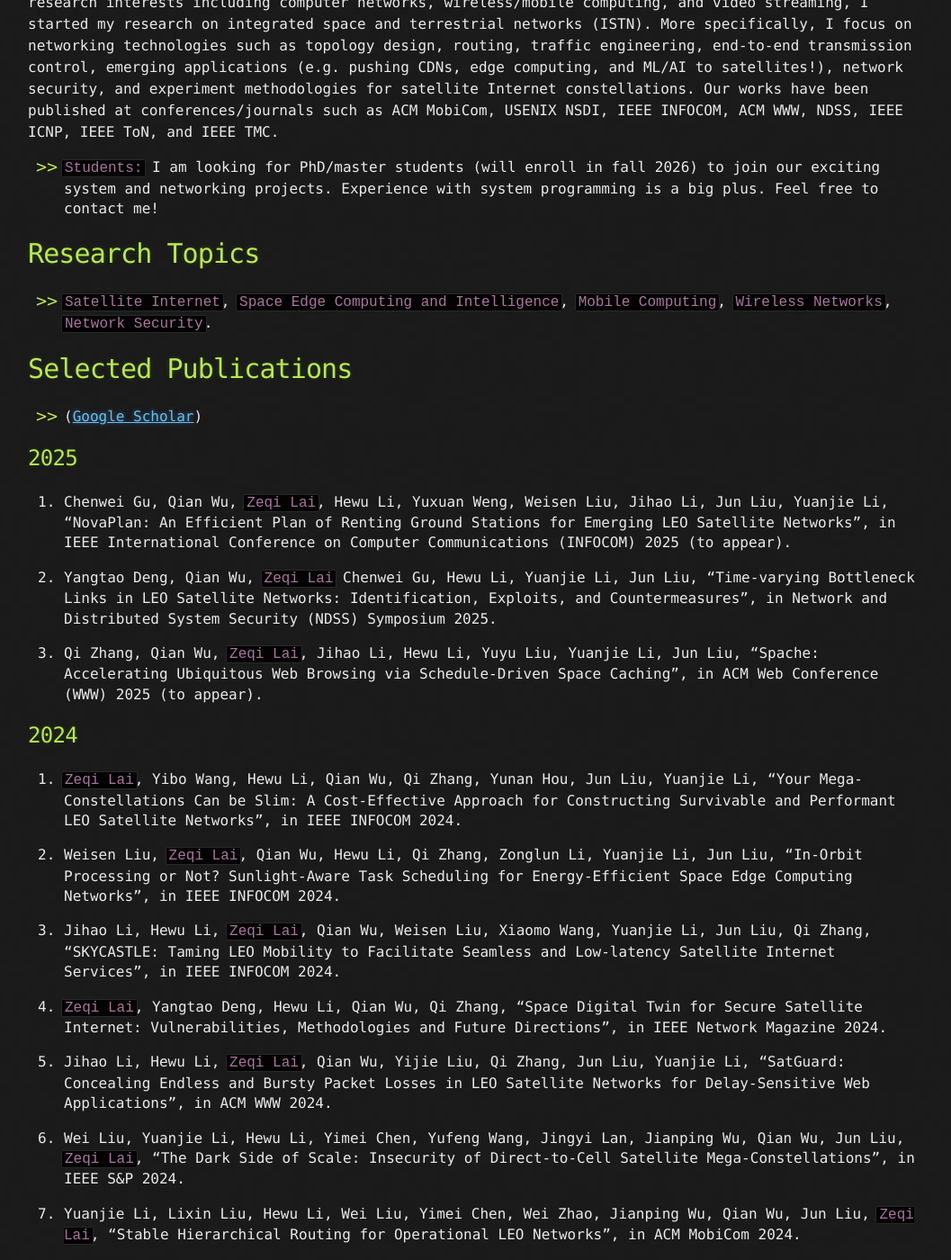
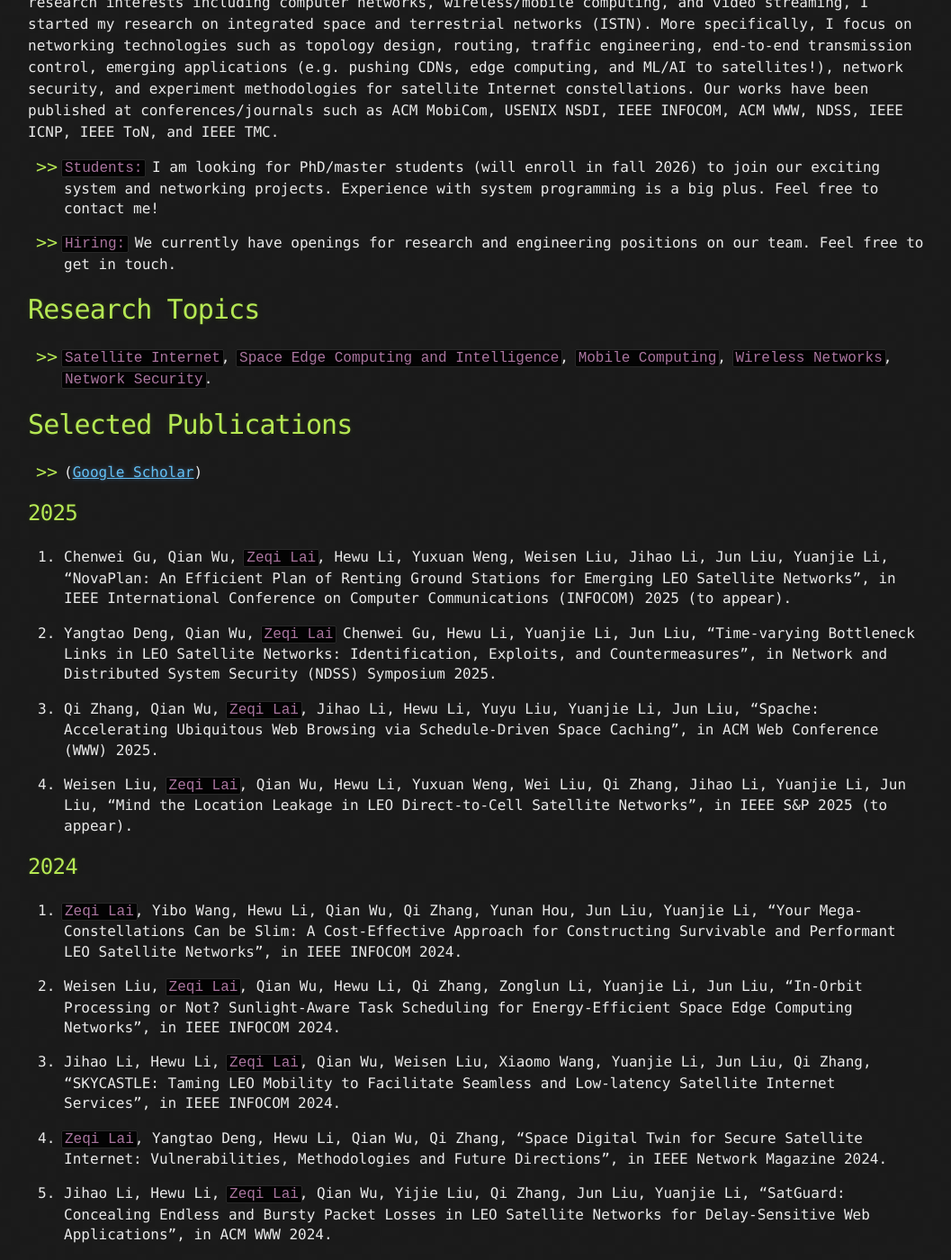
Before and after one commit to lzq8272587/lzq8272587.github.io, a Jekyll site: the page built from index.md, in a window 1280 px wide and 1400 px high, scrolled down 986 px. Shown: the whole window at 90% size, without its empty margins (109-1166 px from the left). Built offline with Jekyll 4.4.1, drawn with Linux system fonts in a browser that asks for light colours; our own code applies the rules of GitHub Pages for plain Markdown files; some of the changed text lies outside the part shown.

Commit message:
Update index.md
Update index.

```diff
--- a/index.md
+++ b/index.md
@@ -14,6 +14,8 @@
 
 * `Students:` I am looking for PhD/master students (will enroll in fall 2026) to join our exciting system and networking projects. Experience with system programming is a big plus. Feel free to contact me!
 
+* `Hiring:` We currently have openings for research and engineering positions on our team. Feel free to get in touch.
+
 
 # Research Topics
 
@@ -29,7 +31,9 @@
 
 2. Yangtao Deng, Qian Wu, `Zeqi Lai` Chenwei Gu, Hewu Li, Yuanjie Li, Jun Liu, "Time-varying Bottleneck Links in LEO Satellite Networks: Identification, Exploits, and Countermeasures", in Network and Distributed System Security (NDSS) Symposium 2025.
 
-3. Qi Zhang, Qian Wu, `Zeqi Lai`, Jihao Li, Hewu Li, Yuyu Liu, Yuanjie Li, Jun Liu, "Spache: Accelerating Ubiquitous Web Browsing via Schedule-Driven Space Caching", in ACM Web Conference (WWW) 2025 (to appear).
+3. Qi Zhang, Qian Wu, `Zeqi Lai`, Jihao Li, Hewu Li, Yuyu Liu, Yuanjie Li, Jun Liu, "Spache: Accelerating Ubiquitous Web Browsing via Schedule-Driven Space Caching", in ACM Web Conference (WWW) 2025.
+
+4. Weisen Liu, `Zeqi Lai`, Qian Wu, Hewu Li, Yuxuan Weng, Wei Liu, Qi Zhang, Jihao Li, Yuanjie Li, Jun Liu, "Mind the Location Leakage in LEO Direct-to-Cell Satellite Networks", in IEEE S&P 2025 (to appear).
 
 
 ##  2024
@@ -168,9 +172,12 @@
 
 3. ISS BoF (Internet Storage Sync) IETF-94 (Yokohama) ([https://www.ietf.org/proceedings/94/slides/slides-94-iss-0.pdf](https://www.ietf.org/proceedings/94/slides/slides-94-iss-0.pdf)), ([https://irtf.org/raim-2015-slides/ic/lai.pdf](https://irtf.org/raim-2015-slides/ic/lai.pdf))
 
+4. Mind the Misleading Effects of LEO Mobility on End-to-End Congestion Control (IETF-122, iccrg) ([https://datatracker.ietf.org/doc/slides-122-iccrg-mind-the-misleading-effects-of-leo-mobility-on-end-to-end-congestion-control/])(https://datatracker.ietf.org/doc/slides-122-iccrg-mind-the-misleading-effects-of-leo-mobility-on-end-to-end-congestion-control/)
+
 
 # Academic Activites
-*  TPC member, USENIX NSDI 2025.
+*  TPC member, USENIX NSDI 2025, 2026.
+*  TPC member, LEONet 2025.
 *  TPC member, IEEE IWQoS 2024, 2025.
 *  TPC member, ACM MobiCom-LEO-NET 2024.
 *  TPC member, ACM MobiCom-SATCOM 2023.
```
